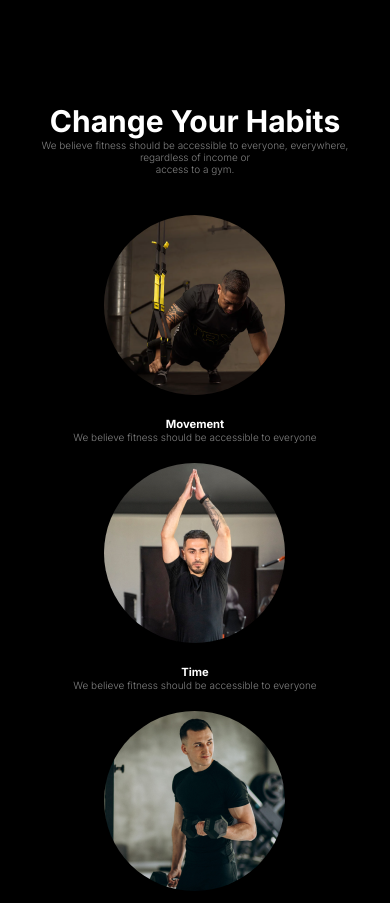
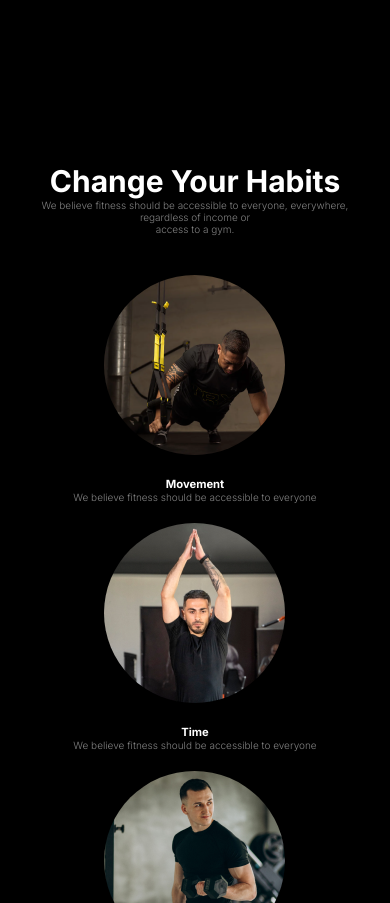
Before and after one commit to sazid-sokal/PH-Assignment-02, a plain HTML site: page index.html in a window 390 px wide. Shown: the part 1089-1992 px from the top of the page. Drawn offline with Linux system fonts and the light colour scheme.

Commit message:
problme-solve

```diff
--- a/index.html
+++ b/index.html
@@ -68,7 +68,7 @@
     <main>
         <!-- change-your-habit-start -->
         <section class="change-your-habit d-flex">
-            <div>
+            <div class="habit-heading">
                 <h1>Change Your Habits</h1>
                 <p>We believe fitness should be accessible to everyone, everywhere, regardless of income or <br> access
                     to a gym.</p>
--- a/style/responsive.css
+++ b/style/responsive.css
@@ -47,6 +47,9 @@
         left: 140px;
     }
     /* -----------------------------change-your-habit-start----------------------------- */
+    .habit-heading{
+        padding-top: 60px;
+    }
     .change-your-habit{
         position: relative;
         top: 385px;
```
Also changed, not shown: Assignments.txt (added).
